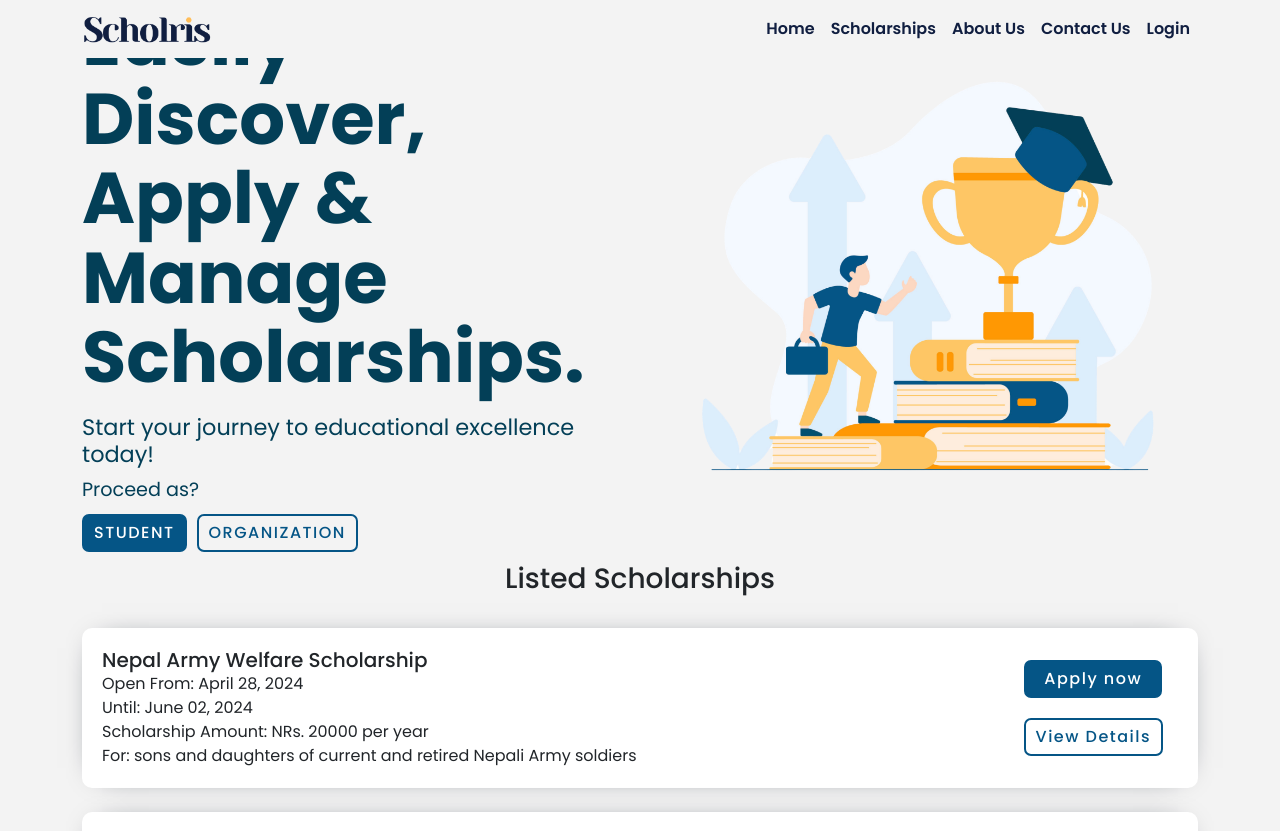
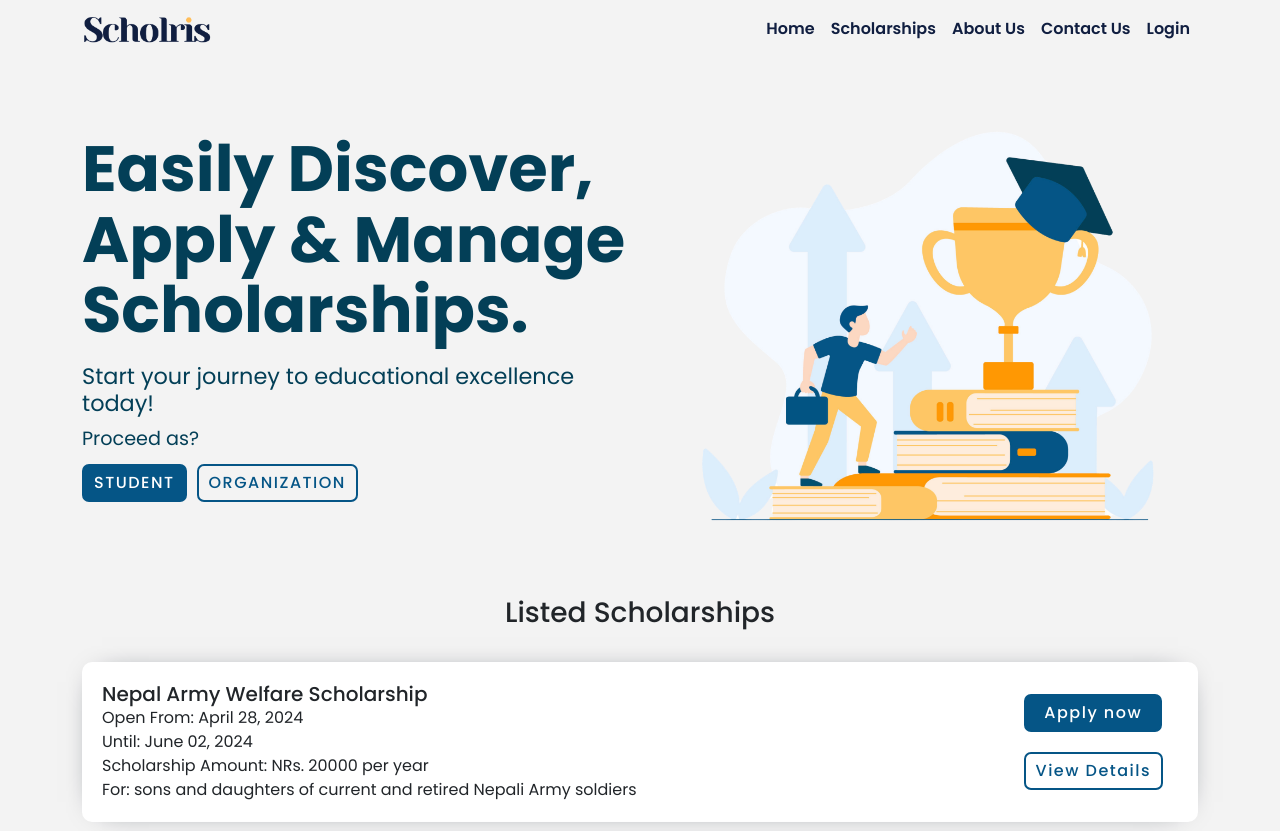
Before and after one commit to scholris/scholris.github.io, a PHP site: page / in a window 1280 px wide. Shown: the top 831 px of the page. Run offline with PHP 8.4, Linux system fonts and the light colour scheme.

Commit message:
main hero section fixed for large screens

```diff
--- a/Stylesheets/style.css
+++ b/Stylesheets/style.css
@@ -50,6 +50,17 @@
 
 .text-over-buttons {
   font-size: 1.2rem;
+}
+
+@media (max-width: 1400px) {
+
+  .hero-section {
+    margin-top: 50px;
+  }
+
+  .hero-text-left-up {
+    font-size: 4rem;
+  }
 }
 
 @media (max-width: 1200px) {
```
